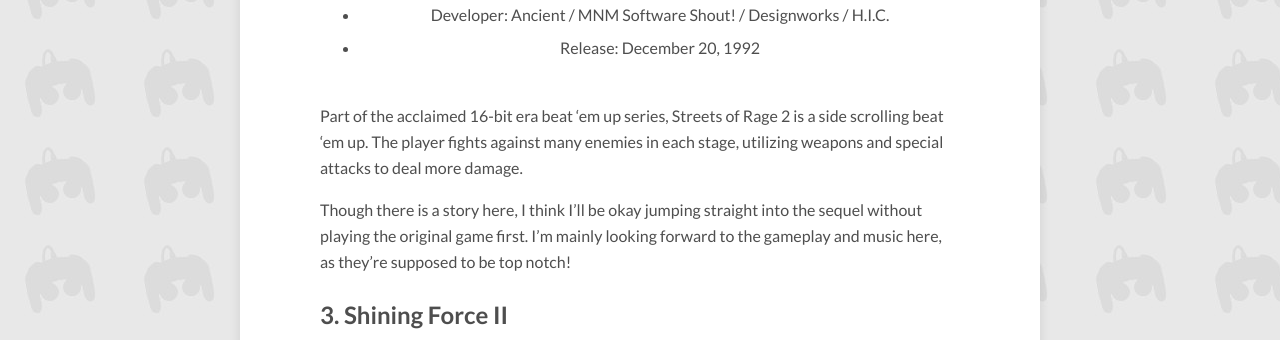
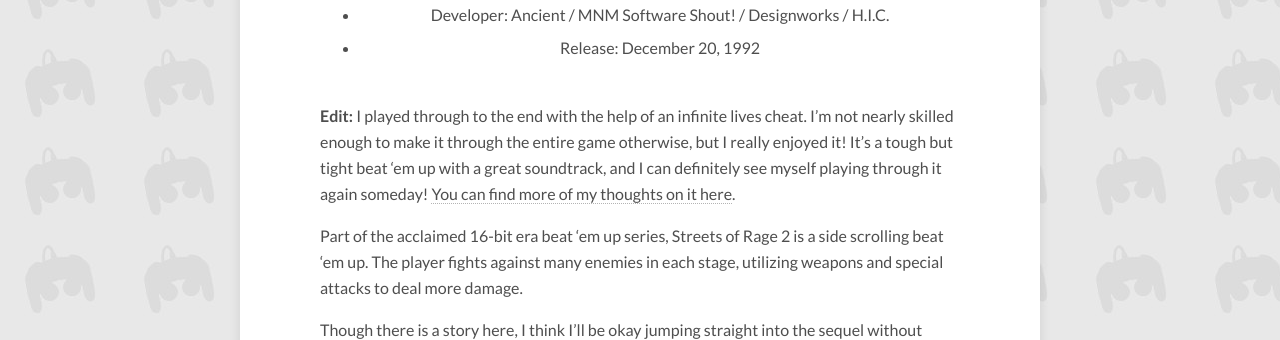
Before and after one commit to BravingTheBacklog/bravingthebacklog.github.io, a Jekyll site: the page built from _posts/2020-02-26-top-10-sega-genesis-games-in-my-backlog.md, in a window 1280 px wide and 900 px high, scrolled down 3832 px, cut to the strip 154-494 px from the top of the window. Built offline with Jekyll 4.4.1, drawn with Linux system fonts in a browser that asks for light colours; nearby versions of some CDN libraries; comment, search, counter and statistics services are not loaded.

Commit message:
Check Resident Evil 4 and Streets of Rage 2 off backlog lists

```diff
--- a/_posts/2020-02-26-top-10-sega-genesis-games-in-my-backlog.md
+++ b/_posts/2020-02-26-top-10-sega-genesis-games-in-my-backlog.md
@@ -88,7 +88,14 @@
 Rocket Knight Adventures sounds like a pretty cool platformer, the jetpack seems
 like it'll mix up the regular platformer formula a bit.
 
-## 4. {% include game.html game="Streets of Rage 2" %}
+## 4. {% include game.html game="Streets of Rage 2" checkmark="" %}
+
+**Edit:** I played through to the end with the help of an infinite lives cheat.
+I'm not nearly skilled enough to make it through the entire game otherwise, but
+I really enjoyed it! It's a tough but tight beat 'em up with a great soundtrack,
+and I can definitely see myself playing through it again someday! [You can find
+more of my thoughts on it here]({% post_url 2020-07-13-what-im-playing-no-80
+%}#StreetsofRage2).
 
 Part of the acclaimed 16-bit era beat 'em up series, Streets of Rage 2 is a side
 scrolling beat 'em up. The player fights against many enemies in each stage,
```
Also changed, not shown: _posts/2020-05-14-top-10-games-in-my-steam-backlog-2020.md (+7 -1 lines).
